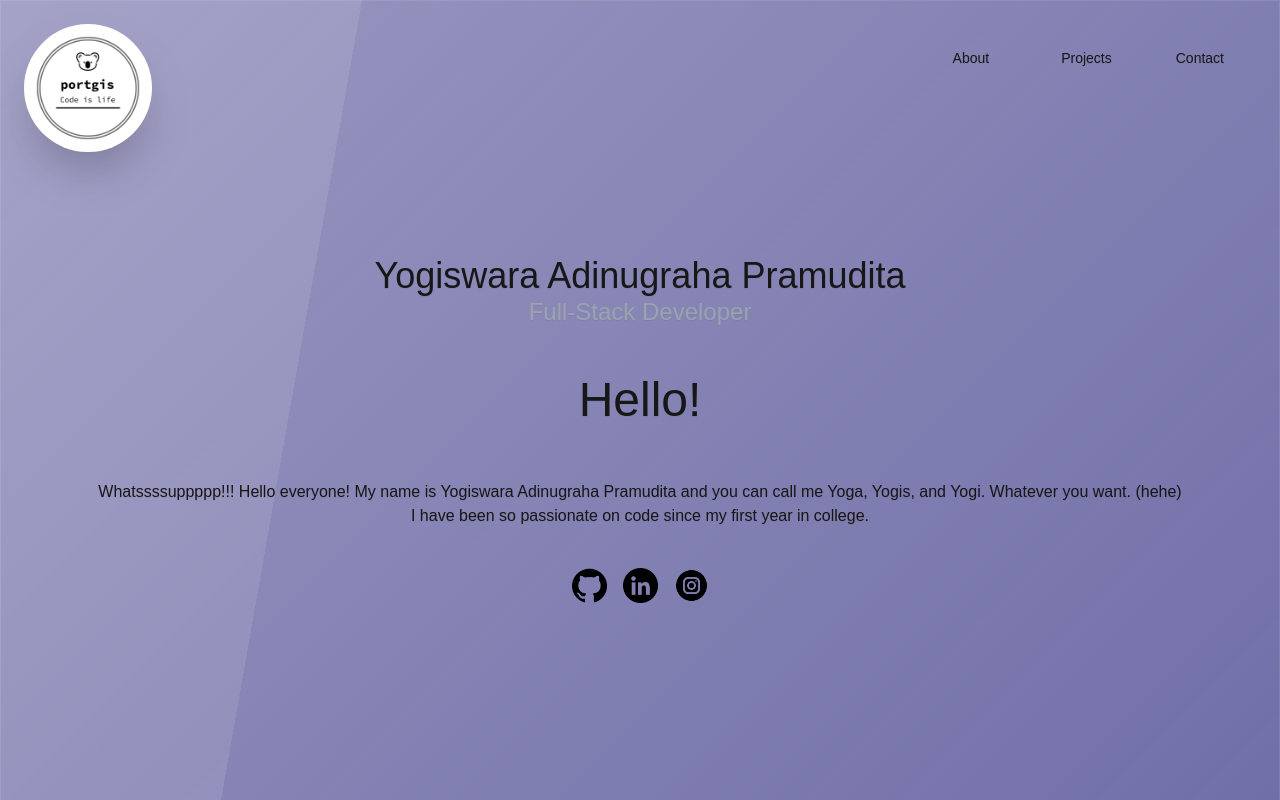
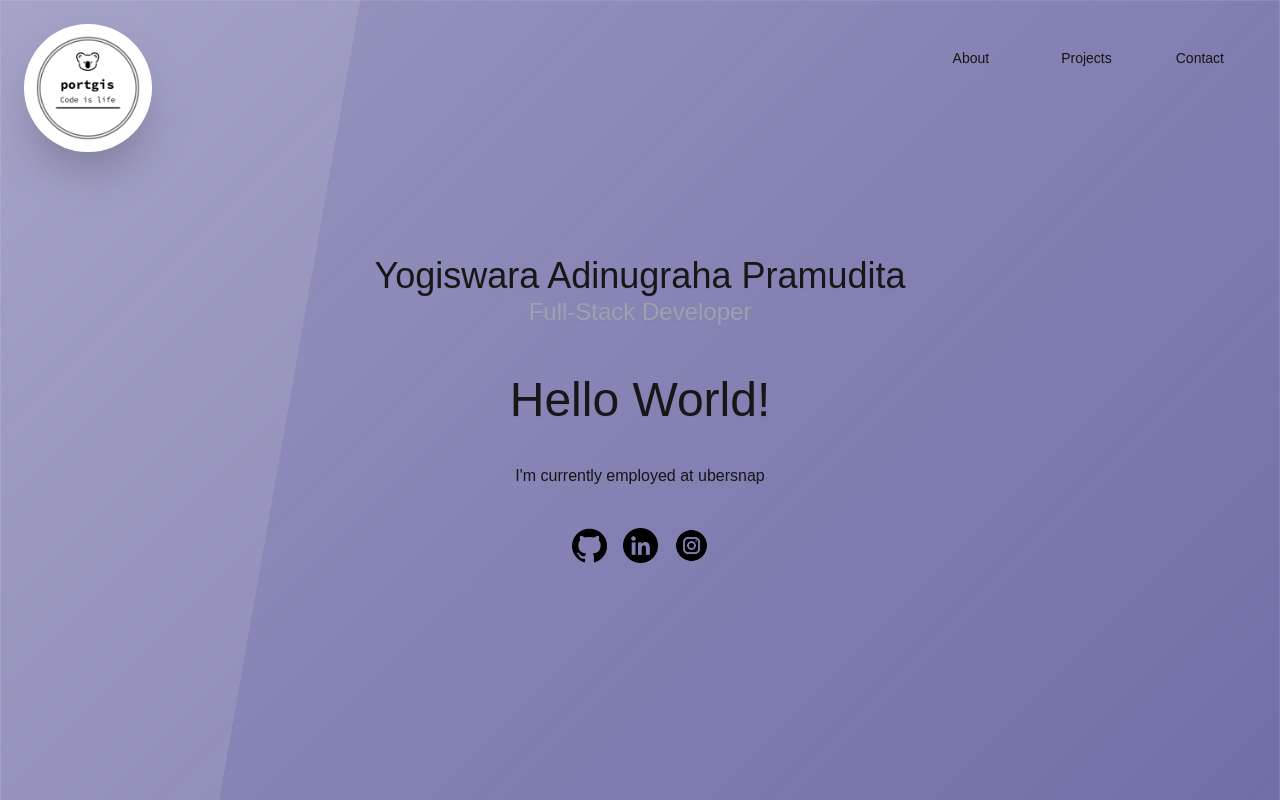
Before and after one commit to yogisyo16/porto-by-yogis, a Next.js app: page / in a window 1280 px wide. Shown: the top 800 px of the page. Built offline with nearby package versions, Linux system fonts and the light colour scheme; a web font is replaced by a local one.

Commit message:
added employment status

```diff
--- a/src/app/page.tsx
+++ b/src/app/page.tsx
@@ -14,13 +14,10 @@ export default function Home() {
         <h2 className="text-2xl text-gray-400 text-center">
           Full-Stack Developer
         </h2>
-        <div className="flex flex-col mt-12 gap-4">
-          <h3 className="text-5xl text-center">Hello!</h3>
-          <p className="flex-wrap mx-10 my-10 text-center md:text-center sm:text-center">
-            Whatssssuppppp!!! Hello everyone! My name is Yogiswara Adinugraha
-            Pramudita and you can call me Yoga, Yogis, and Yogi. Whatever you want. (hehe)
-            <br />I have been so passionate on code since my first year in
-            college.
+        <div className="flex flex-col mt-12 gap-1">
+          <h3 className="text-5xl text-center">Hello World!</h3>
+          <p className="flex-wrap mx-10 mt-9 mb-10 text-center md:text-center sm:text-center">
+            I'm currently employed at ubersnap
           </p>
         </div>
         <div className="flex flex-row gap-4 items-center md:items-center">
```
